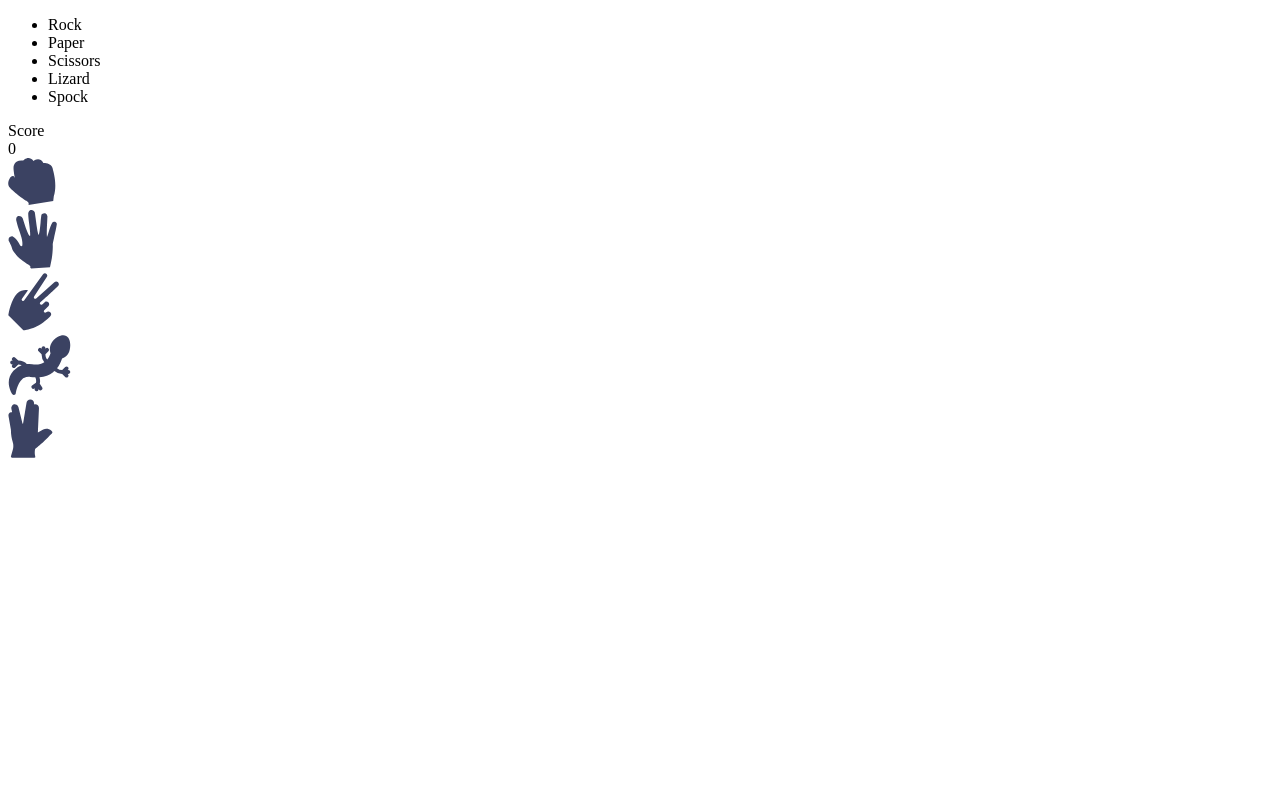
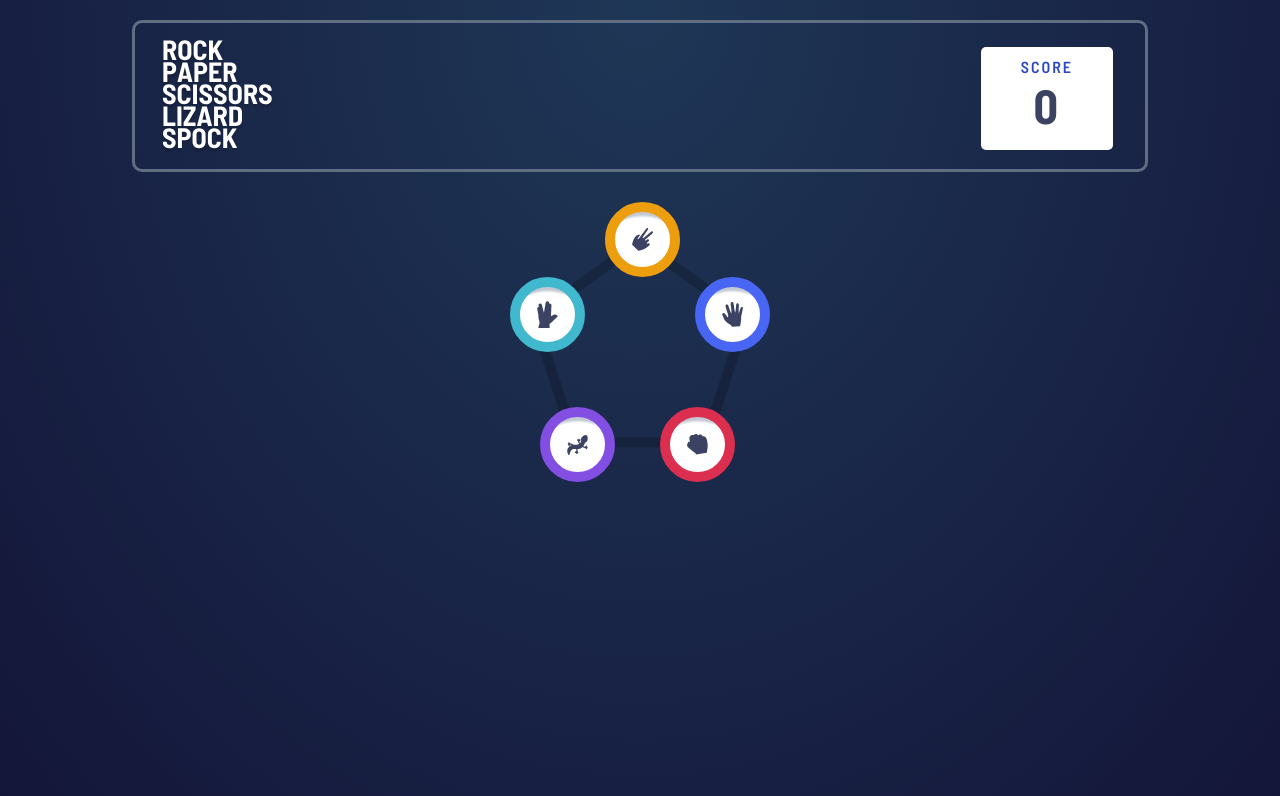
Before and after one commit to azazel-oss/rock-paper-scissors-extended, a React (Vite) app: page / in a window 1280 px wide. Shown: the top 796 px of the page. Built offline with nearby package versions, Linux system fonts and the light colour scheme.

Commit message:
style header and add borders to elements

```diff
--- a/index.html
+++ b/index.html
@@ -3,6 +3,9 @@
   <head>
     <meta charset="UTF-8" />
     <link rel="icon" type="image/svg+xml" href="/vite.svg" />
+    <link rel="preconnect" href="https://fonts.googleapis.com">
+    <link rel="preconnect" href="https://fonts.gstatic.com" crossorigin>
+    <link href="https://fonts.googleapis.com/css2?family=Barlow+Semi+Condensed:wght@600;700&display=swap" rel="stylesheet">
     <meta name="viewport" content="width=device-width, initial-scale=1.0" />
     <title>Rock Paper Scissors</title>
   </head>
--- /dev/null
+++ b/src/App.css
@@ -0,0 +1,15 @@
+html,
+body {
+  margin: 0;
+  padding: 0;
+}
+body {
+  font-family: "Barlow Semi Condensed", sans-serif;
+  background-image: radial-gradient(
+    ellipse at top,
+    hsl(214, 47%, 23%),
+    hsl(237, 49%, 15%)
+  );
+  background-repeat: no-repeat;
+  min-height: 100vh;
+}
--- a/src/App.jsx
+++ b/src/App.jsx
@@ -2,6 +2,7 @@ import React, { useState } from "react";
 import Header from "./components/Header.jsx";
 import Elements from "./components/Elements.jsx";
 import Result from "./components/Result.jsx";
+import "./App.css";
 
 function App() {
   const [canSelect, setCanSelect] = useState(true);
--- /dev/null
+++ b/src/components/Elements.css
@@ -0,0 +1,61 @@
+.elements {
+  background-image: url("../assets/images/bg-pentagon.svg");
+  background-repeat: no-repeat;
+  background-position: center center;
+  background-size: 70%;
+  position: relative;
+  height: 300px;
+  width: 320px;
+  margin: 0 auto;
+}
+
+.element {
+  position: absolute;
+  background-image: radial-gradient(
+    circle at 50% bottom,
+    white,
+    white 80%,
+    hsl(217, 16%, 80%) 85%
+  );
+  width: 35px;
+  height: 35px;
+  display: flex;
+  justify-content: center;
+  align-items: center;
+  padding: 10px;
+  border-radius: 50%;
+}
+
+.element img {
+  width: 60%;
+}
+
+.element-scissors {
+  top: 10px;
+  left: 125px;
+  border: 10px solid hsl(39, 89%, 49%);
+}
+
+.element-paper {
+  top: 85px;
+  right: 30px;
+  border: 10px solid hsl(230, 89%, 62%);
+}
+
+.element-spock {
+  top: 85px;
+  left: 30px;
+  border: 10px solid hsl(189, 59%, 53%);
+}
+
+.element-lizard {
+  bottom: 10px;
+  left: 60px;
+  border: 10px solid hsl(261, 73%, 60%);
+}
+
+.element-rock {
+  bottom: 10px;
+  right: 65px;
+  border: 10px solid hsl(349, 71%, 52%);
+}
--- a/src/components/Elements.jsx
+++ b/src/components/Elements.jsx
@@ -4,11 +4,11 @@ import paper from "../assets/images/icon-paper.svg";
 import scissors from "../assets/images/icon-scissors.svg";
 import lizard from "../assets/images/icon-lizard.svg";
 import spock from "../assets/images/icon-spock.svg";
+import "./Elements.css";
 
 function Elements(props) {
   return (
-    <div>
-      <div className={"chasis"}></div>
+    <div className={"elements"}>
       <div
         onClick={() => props.onSelect("rock")}
         className="element element-rock"
--- /dev/null
+++ b/src/components/Header.css
@@ -0,0 +1,30 @@
+header {
+  width: 75%;
+  margin: 20px auto;
+  border: 3px solid hsl(217, 16%, 45%);
+  border-radius: 10px;
+  padding: 17px 25px 12px 25px;
+  display: flex;
+  justify-content: space-between;
+}
+
+.scorecard {
+  text-transform: uppercase;
+  letter-spacing: 2px;
+  font-weight: 600;
+  background-color: white;
+  padding: 10px 40px;
+  margin: 7px;
+  border-radius: 5px;
+}
+
+.scorecard__title {
+  color: hsl(229, 64%, 46%);
+}
+
+.scorecard__score {
+  color: hsl(229, 25%, 31%);
+  text-align: center;
+  font-weight: 700;
+  font-size: 3rem;
+}
--- a/src/components/Header.jsx
+++ b/src/components/Header.jsx
@@ -1,20 +1,16 @@
 import React from "react";
+import logo from "../assets/images/logo-bonus.svg";
+import "./Header.css";
 
 function Header(props) {
   return (
     <header>
       <div>
-        <ul>
-          <li>Rock</li>
-          <li>Paper</li>
-          <li>Scissors</li>
-          <li>Lizard</li>
-          <li>Spock</li>
-        </ul>
+        <img src={logo} alt={"rock paper scissors logo"} />
       </div>
-      <div>
-        <div>Score</div>
-        <div>{props.score}</div>
+      <div className={"scorecard"}>
+        <div className={"scorecard__title"}>Score</div>
+        <div className={"scorecard__score"}>{props.score}</div>
       </div>
     </header>
   );
```
